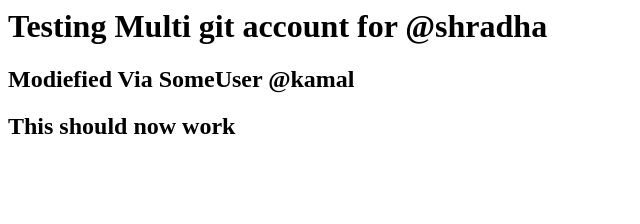
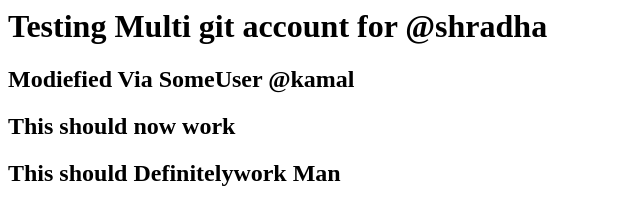
Before and after one commit to shradha951/TestFrontEnd, a plain HTML site: page index.html in a window 1280 px wide. Shown: the whole page, without its empty margins (0-640 px from the left). Drawn offline with Linux system fonts and the light colour scheme.

Commit message:
Here we go

```diff
--- a/index.html
+++ b/index.html
@@ -1,3 +1,4 @@
 <h1> Testing Multi git account for @shradha </h1>
 <h2>Modiefied Via SomeUser @kamal</h2>
 <h2>This should now work</h2>
+<h2>This should Definitelywork Man</h2>
```
